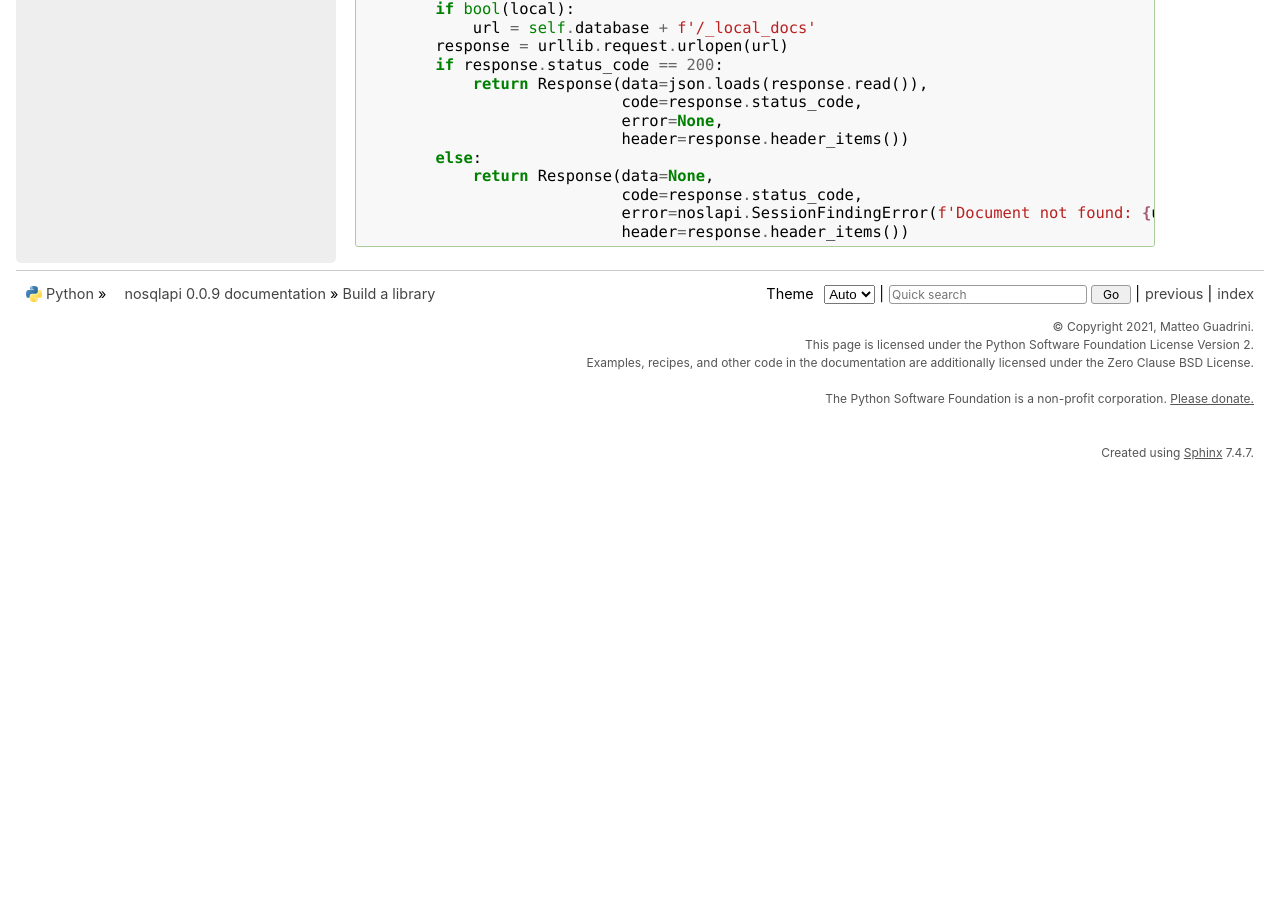
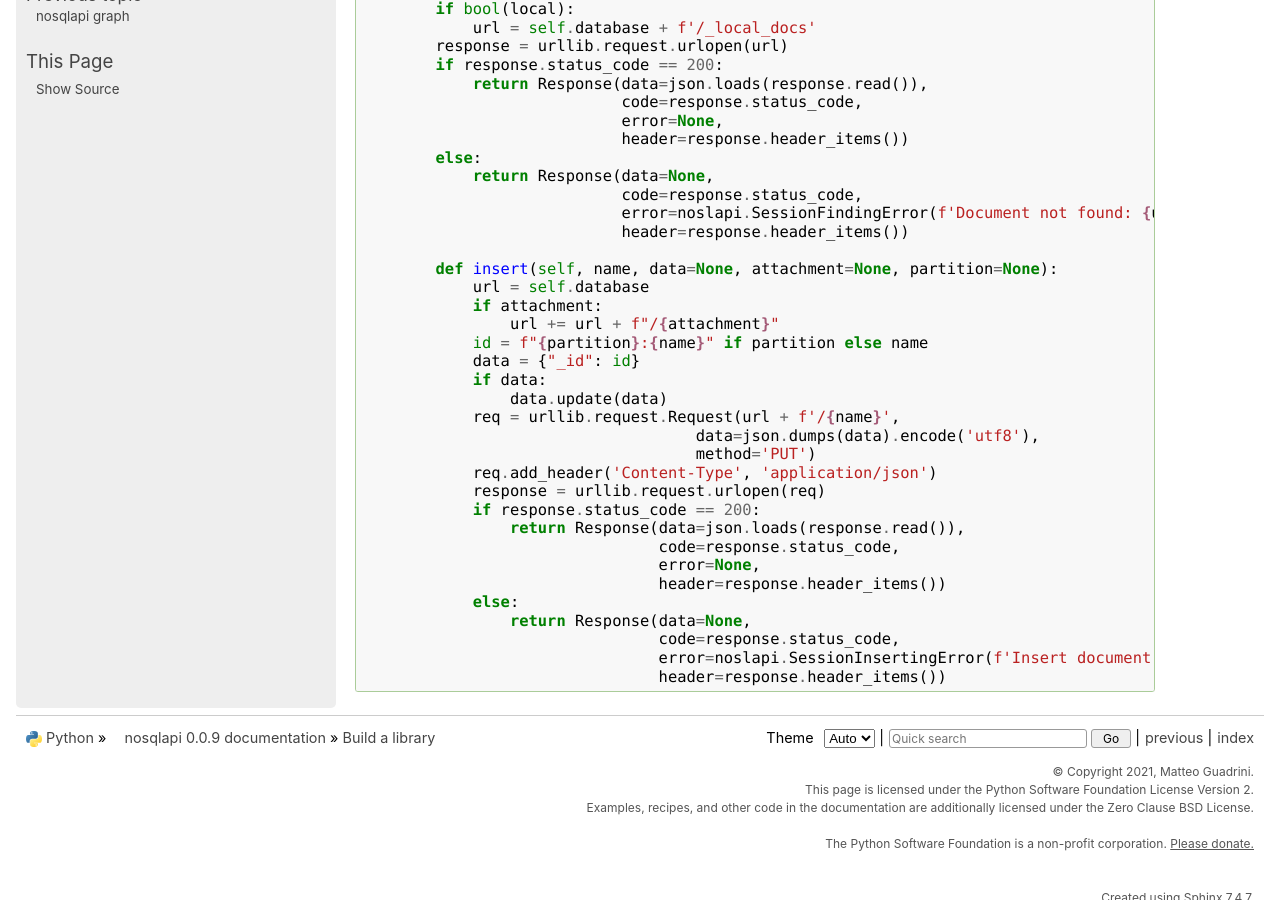
Before and after one commit to MatteoGuadrini/nosqlapi, a Sphinx documentation site: the page built from docs/source/build.rst, in a window 1280 px wide and 900 px high, scrolled down 3922 px. Built offline with Sphinx 7.4.7, drawn with Linux system fonts in a browser that asks for light colours; before the commit the page ends 4393 px from its top, so only the background shows below that.

Commit message:
Add insert method on Session class

```diff
--- a/docs/source/build.rst
+++ b/docs/source/build.rst
@@ -218,3 +218,27 @@
                                 code=response.status_code,
                                 error=noslapi.SessionFindingError(f'Document not found: {url}'),
                                 header=response.header_items())
+
+            def insert(self, name, data=None, attachment=None, partition=None):
+                url = self.database
+                if attachment:
+                    url += url + f"/{attachment}"
+                id = f"{partition}:{name}" if partition else name
+                data = {"_id": id}
+                if data:
+                    data.update(data)
+                req = urllib.request.Request(url + f'/{name}',
+                                        data=json.dumps(data).encode('utf8'),
+                                        method='PUT')
+                req.add_header('Content-Type', 'application/json')
+                response = urllib.request.urlopen(req)
+                if response.status_code == 200:
+                    return Response(data=json.loads(response.read()),
+                                    code=response.status_code,
+                                    error=None,
+                                    header=response.header_items())
+                else:
+                    return Response(data=None,
+                                    code=response.status_code,
+                                    error=noslapi.SessionInsertingError(f'Insert document {url} with data {data} failed'),
+                                    header=response.header_items())
```
